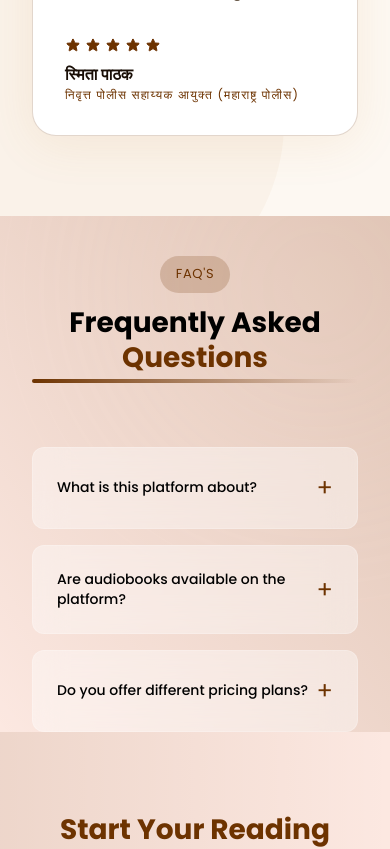
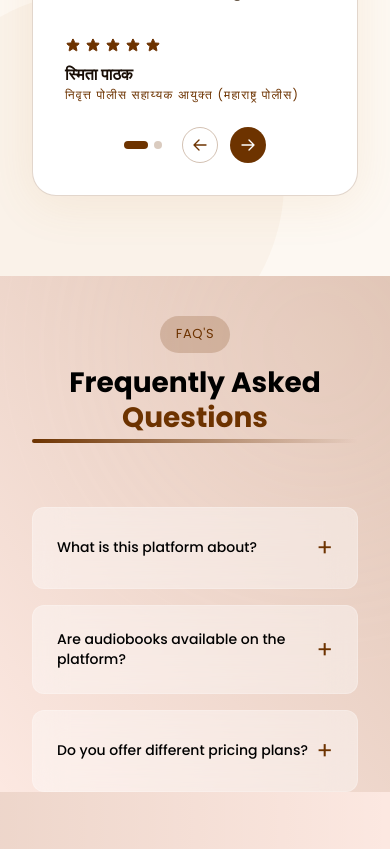
Before and after one commit to mumbaiops45/ebook, a Next.js app: page / in a window 390 px wide. Shown: the part 5360-6209 px from the top of the page. Built offline with nearby package versions, Linux system fonts and the light colour scheme.

Commit message:
Updated styles and UI changes

```diff
--- a/src/components/Footer.js
+++ b/src/components/Footer.js
@@ -10,10 +10,10 @@ export default function Footer() {
     const navLinks = [
   { name: "Home", path: "/" },
   { name: "About Us", path: "/#about" },
-  { name: "Services", path: "/#services" },
-  { name: "Features", path: "/#features" },
-  { name: "Pricing", path: "/#pricing" },
+  { name: "What We Offer", path: "/#services" },
+  { name: "Books", path: "/#Books" },
   { name: "Testimonials", path: "/#testimonials" },
+  { name: "FAQ", path: "/#faq" },
 ];
 
   const productLinks = [
--- a/src/components/Navbar.js
+++ b/src/components/Navbar.js
@@ -91,7 +91,7 @@ export default function Navbar() {
                 setIsOpen(false);
               }}
               className={`block pb-1 transition duration-300 ${active === link.path
-                  ? "border-b-2 border-white text-white"
+                  ? "inline-block border-b-2 border-white text-white"
                   : "text-white hover:opacity-80"
                 }`}
             >
--- a/src/components/Testimonial.js
+++ b/src/components/Testimonial.js
@@ -128,15 +128,16 @@ export default function Testimonials() {
                 </div>
 
                 {/* Navigation — desktop */}
-                <div className="hidden md:flex items-center gap-3">
+                {/* Navigation — NOW visible on mobile */}
+                <div className="flex items-center justify-center md:justify-end gap-3 w-full md:w-auto">
+
                   {/* Dots */}
                   <div className="flex gap-1.5 mr-2">
                     {testimonials.map((_, i) => (
                       <button
                         key={i}
                         onClick={() => setActive(i)}
-                        className={`rounded-full bg-[var(--primary)] transition-all duration-300 ${
-                          active === i ? "w-6 h-2 opacity-100" : "w-2 h-2 opacity-25"
+                        className={`rounded-full bg-[var(--primary)] transition-all duration-300 ${active === i ? "w-6 h-2 opacity-100" : "w-2 h-2 opacity-25"
                           }`}
                       />
                     ))}
@@ -144,9 +145,12 @@ export default function Testimonials() {
 
                   {/* Prev */}
                   <button
-                    onClick={() => setActive((prev) => (prev === 0 ? testimonials.length - 1 : prev - 1))}
-                    className="w-10 h-10 rounded-full border border-[var(--primary)]/30 flex items-center justify-center text-[var(--primary)] hover:bg-[var(--primary)]/10
-hover:border-[var(--primary)] transition-all duration-200"
+                    onClick={() =>
+                      setActive((prev) =>
+                        prev === 0 ? testimonials.length - 1 : prev - 1
+                      )
+                    }
+                    className="w-9 h-9 md:w-10 md:h-10 rounded-full border border-[var(--primary)]/30 flex items-center justify-center text-[var(--primary)] hover:bg-[var(--primary)]/10 hover:border-[var(--primary)] transition-all duration-200"
                   >
                     <svg width="16" height="16" viewBox="0 0 24 24" fill="none" stroke="currentColor" strokeWidth="2">
                       <path strokeLinecap="round" strokeLinejoin="round" d="M10.5 19.5 3 12m0 0 7.5-7.5M3 12h18" />
@@ -155,8 +159,12 @@ hover:border-[var(--primary)] transition-all duration-200"
 
                   {/* Next */}
                   <button
-                    onClick={() => setActive((prev) => (prev === testimonials.length - 1 ? 0 : prev + 1))}
-                    className="w-10 h-10 rounded-full bg-[var(--primary)] flex items-center justify-center text-white hover:opacity-90 transition-all duration-200"
+                    onClick={() =>
+                      setActive((prev) =>
+                        prev === testimonials.length - 1 ? 0 : prev + 1
+                      )
+                    }
+                    className="w-9 h-9 md:w-10 md:h-10 rounded-full bg-[var(--primary)] flex items-center justify-center text-white hover:opacity-90 transition-all duration-200"
                   >
                     <svg width="16" height="16" viewBox="0 0 24 24" fill="none" stroke="currentColor" strokeWidth="2">
                       <path strokeLinecap="round" strokeLinejoin="round" d="M13.5 4.5 21 12m0 0-7.5 7.5M21 12H3" />
```
Lines whose indentation alone changed are shown as unchanged.
